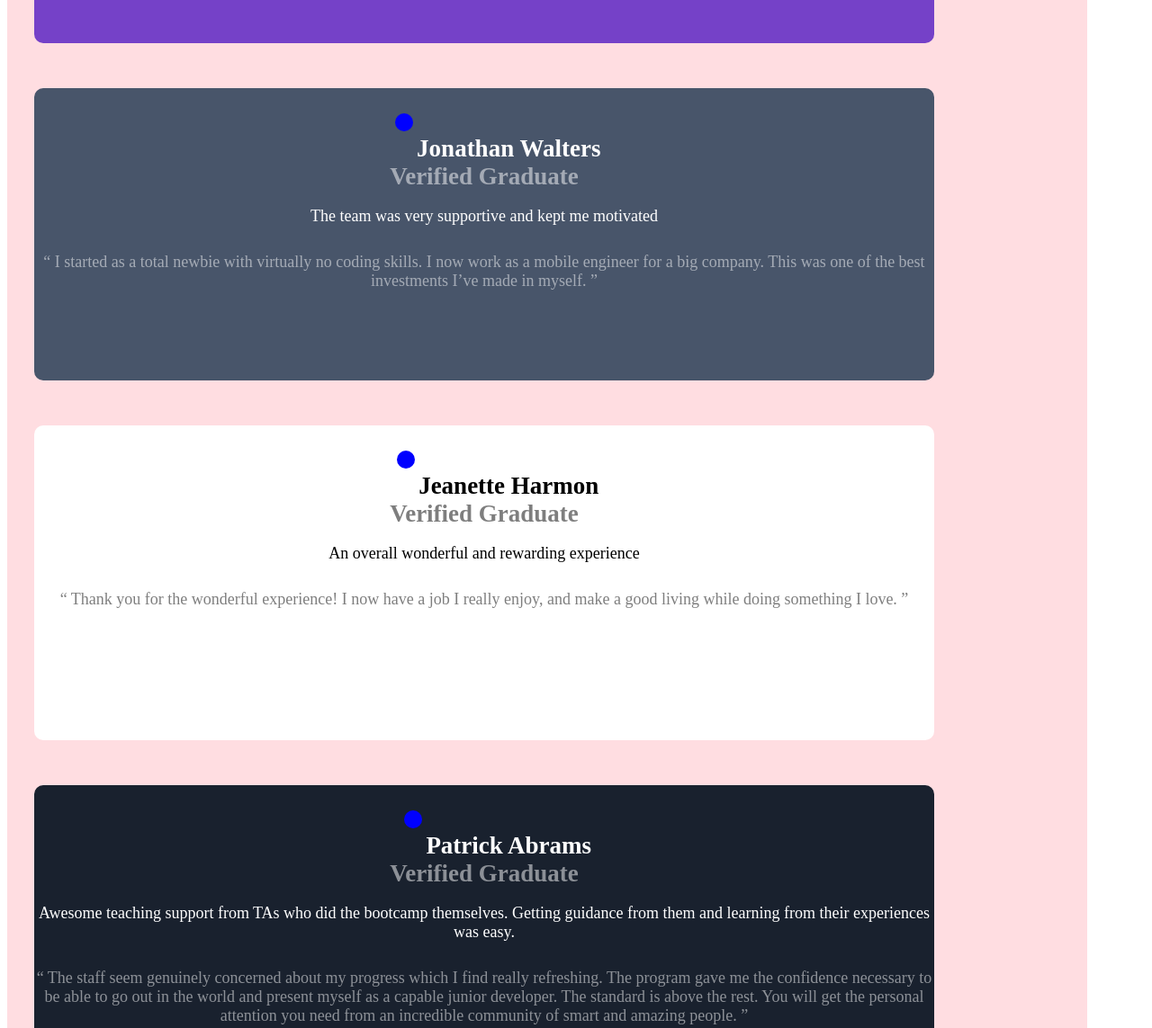
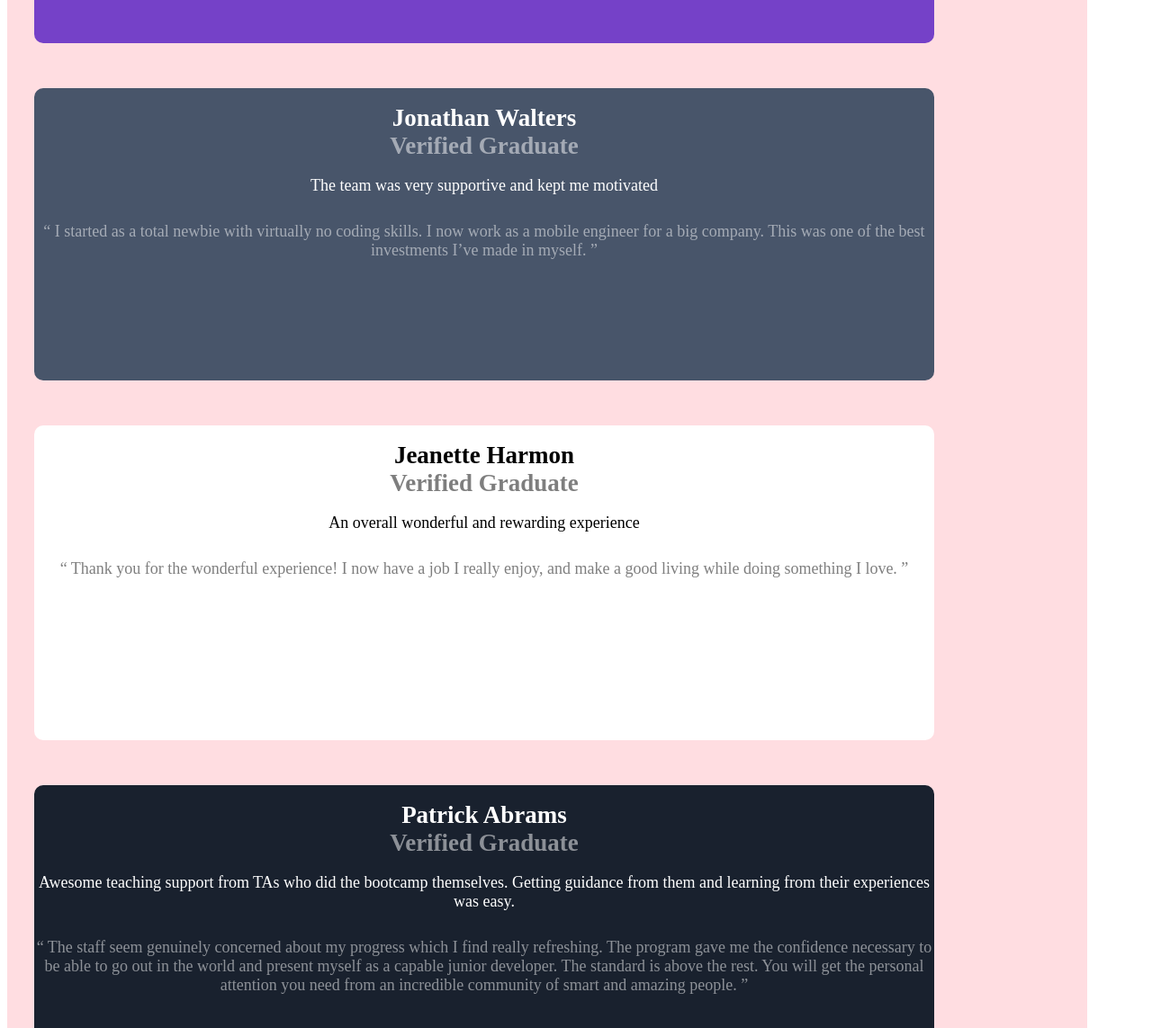
Before and after one commit to potato-manxd/Front_end_mentor2, a plain HTML site: page index.html in a window 1280 px wide. Shown: the part 560-1703 px from the top of the page at 90% size. Drawn offline with Linux system fonts and the light colour scheme.

Commit message:
Update index.html

```diff
--- a/index.html
+++ b/index.html
@@ -18,7 +18,7 @@
 
     <div class="main">
           <div class="danmain">
-              <h6 class="h6"></h6>
+              <p class="h6"></p>
               <h2 class="">Daniel Clifford</h2>
               <br />
               <h2 class="opacity h2">  Verified Graduate</h2>
@@ -33,7 +33,7 @@
               </p>
           </div>
           <div class="main2">
-            <h6 class="h6"></h6>
+            <p class="h6"></p>
            <h2>Jonathan Walters</h2>
            <br />
            <h2 class="opacity ">Verified Graduate</h2>
@@ -43,7 +43,7 @@
 </p>
           </div>
           <div class="main3">
-              <h6 class="h6"></h6>
+              <p class="h6"></p>
               <h2>Jeanette Harmon</h2>
               <br />
               <h2 class="opacity">  Verified Graduate</h2>
@@ -52,7 +52,7 @@
   while doing something I love. ”</p>
           </div>
           <div class="main4">
-              <h6 class="h6"></h6>
+              <p class="h6"></p>
               <h2 class="">Patrick Abrams</h2>
               <br />
               <h2 class="opacity">Verified Graduate</h2>
```
